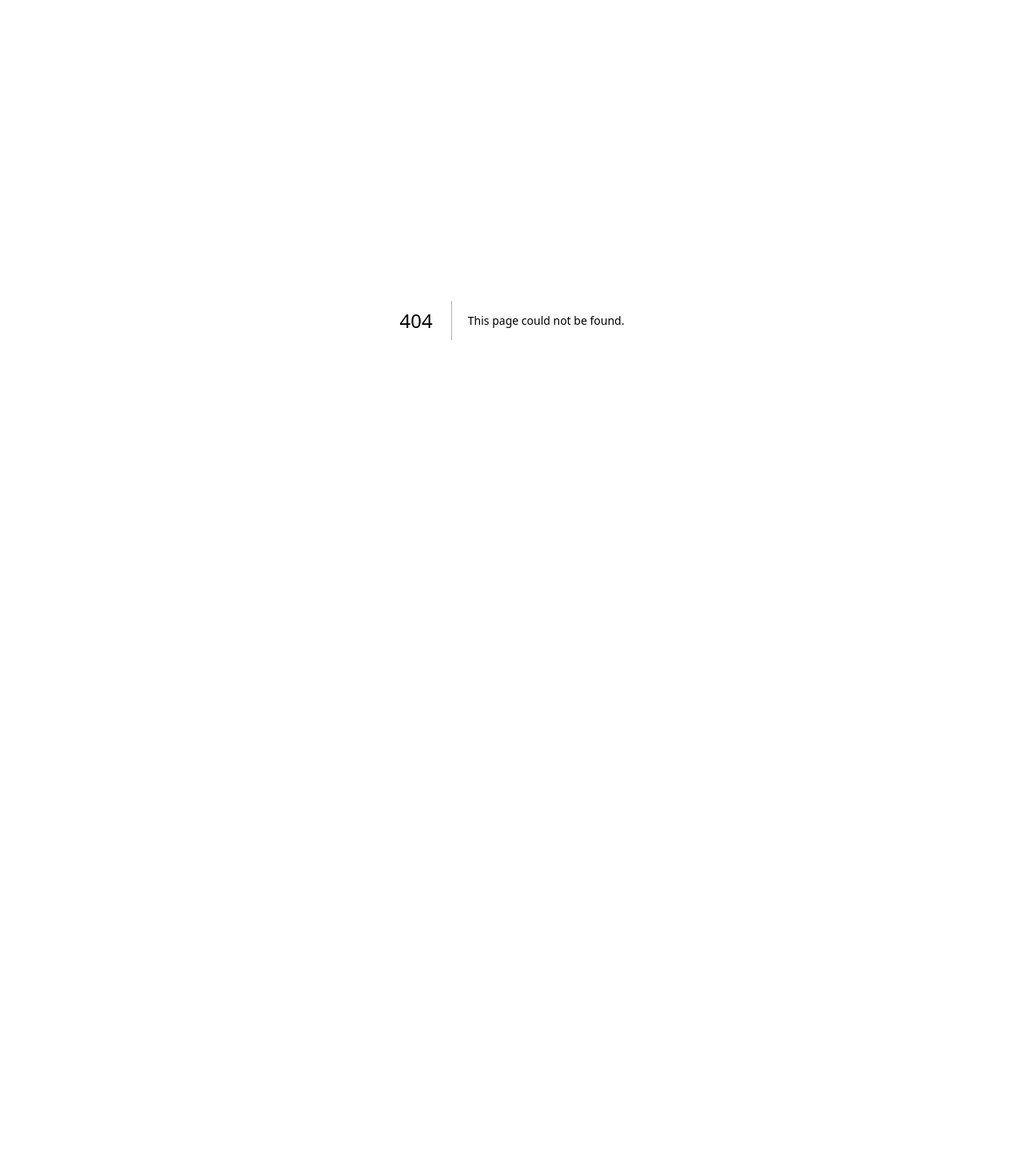
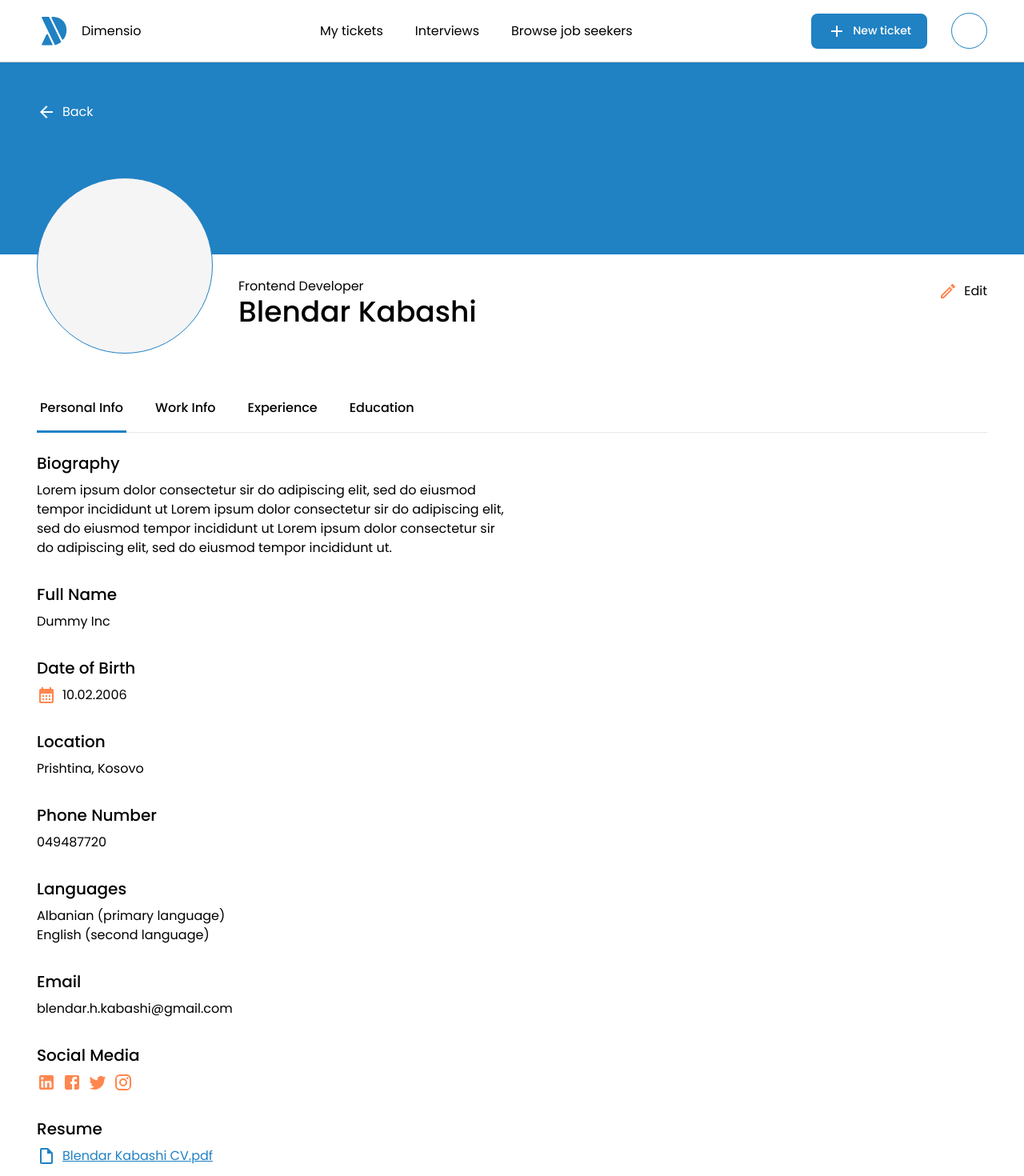
Before and after one commit to blendarkabashi/dimensio, a Next.js app: page /my-profile in a window 1280 px wide. Before the commit this address had no page. Shown: the top 1470 px of the page at 80% size. Before the commit the page ends 800 px from the top, so only its background shows below. Built offline with nearby package versions, Linux system fonts and the light colour scheme.

Commit message:
my profile (job seeker perspective)

```diff
--- /dev/null
+++ b/pages/my-profile/index.js
@@ -0,0 +1,203 @@
+import Header from 'components/header';
+import ArrowBack from '@mui/icons-material/ArrowBack';
+import Edit from '@mui/icons-material/EditOutlined';
+import Tabs from 'components/tabs';
+import { useState } from 'react';
+import Calendar from '@mui/icons-material/CalendarMonth';
+import LinkedIn from '@mui/icons-material/LinkedIn';
+import Facebook from '@mui/icons-material/Facebook';
+import Twitter from '@mui/icons-material/Twitter';
+import Instagram from '@mui/icons-material/Instagram';
+import InsertDriveFileOutlined from '@mui/icons-material/InsertDriveFileOutlined';
+const index = () => {
+  const tabs = [
+    { id: 0, name: 'Personal Info' },
+    { id: 1, name: 'Work Info' },
+    { id: 2, name: 'Experience' },
+    { id: 3, name: 'Education' },
+  ];
+
+  const [currentTab, setCurrentTab] = useState(0);
+
+  return (
+    <>
+      <Header />
+      <div className="bg-blue h-[240px] py-[50px] -mb-24">
+        <div className="container">
+          <a href="" className="flex items-center text-white">
+            <ArrowBack className="mr-2" />
+            Back
+          </a>
+        </div>
+      </div>
+      <div className="container relative">
+        <div className="flex justify-between mb-10">
+          <div className="flex items-end">
+            <div className="rounded-full bg-lightGray border border-blue h-[220px] w-[220px] mr-8"></div>
+            <div className="pb-8">
+              <div>Frontend Developer</div>
+              <div className="font-medium text-4xl">Blendar Kabashi</div>
+            </div>
+          </div>
+          <div className="flex items-center cursor-pointer mt-16">
+            <Edit className="text-orange mr-2" />
+            Edit
+          </div>
+        </div>
+        <Tabs
+          tabs={tabs}
+          currentTab={currentTab}
+          setCurrentTab={setCurrentTab}
+        />
+        {currentTab == 0 ? (
+          <div className="w-1/2">
+            <div className="mb-8">
+              <div className="font-medium text-xl mb-2">Biography</div>
+              <div className="">
+                Lorem ipsum dolor consectetur sir do adipiscing elit, sed do
+                eiusmod tempor incididunt ut Lorem ipsum dolor consectetur sir
+                do adipiscing elit, sed do eiusmod tempor incididunt ut Lorem
+                ipsum dolor consectetur sir do adipiscing elit, sed do eiusmod
+                tempor incididunt ut.
+              </div>
+            </div>
+            <div className="mb-8">
+              <div className="font-medium text-xl mb-2">Full Name</div>
+              <div className="">Dummy Inc</div>
+            </div>
+            <div className="mb-8">
+              <div className="font-medium text-xl mb-2">Date of Birth</div>
+              <div className="flex items-center">
+                <Calendar className="text-orange mr-2" />
+                10.02.2006
+              </div>
+            </div>
+            <div className="mb-8">
+              <div className="font-medium text-xl mb-2">Location</div>
+              <div className="">Prishtina, Kosovo</div>
+            </div>
+            <div className="mb-8">
+              <div className="font-medium text-xl mb-2">Phone Number</div>
+              <div className="">049487720</div>
+            </div>
+            <div className="mb-8">
+              <div className="font-medium text-xl mb-2">Languages</div>
+              <div className="">Albanian (primary language)</div>
+              <div className="">English (second language)</div>
+            </div>
+            <div className="mb-8">
+              <div className="font-medium text-xl mb-2">Email</div>
+              <div className="">blendar.h.kabashi@gmail.com</div>
+            </div>
+            <div className="mb-8">
+              <div className="font-medium text-xl mb-2">Social Media</div>
+              <div className="flex items-center">
+                <LinkedIn className="text-orange mr-2 cursor-pointer" />
+                <Facebook className="text-orange mr-2 cursor-pointer" />
+                <Twitter className="text-orange mr-2 cursor-pointer" />
+                <Instagram className="text-orange cursor-pointer" />
+              </div>
+            </div>
+            <div className="mb-8">
+              <div className="font-medium text-xl mb-2">Resume</div>
+              <div className="flex flex-col">
+                <a href="#" className="text-blue underline flex items-center">
+                  <InsertDriveFileOutlined className="mr-2" />
+                  Blendar Kabashi CV.pdf
+                </a>
+              </div>
+            </div>
+          </div>
+        ) : currentTab == 1 ? (
+          <>
+            <div className="mb-8">
+              <div className="font-medium text-xl mb-2">Position</div>
+              <div className="">Frontend Developer</div>
+            </div>
+            <div className="mb-8">
+              <div className="font-medium text-xl mb-2">Hours per day</div>
+              <div className="">8 hours</div>
+            </div>
+            <div className="mb-8">
+              <div className="font-medium text-xl mb-2">Days of Work</div>
+              <div className="flex items-center">
+                <div className="rounded-md flex items-center justify-center mr-2 w-[40px] h-[40px] border border-blue text-black">
+                  Su
+                </div>
+                <div className="rounded-md flex items-center justify-center mr-2 w-[40px] h-[40px] bg-blue text-white">
+                  Mo
+                </div>
+                <div className="rounded-md flex items-center justify-center mr-2 w-[40px] h-[40px] bg-blue text-white">
+                  Tu
+                </div>
+                <div className="rounded-md flex items-center justify-center mr-2 w-[40px] h-[40px] bg-blue text-white">
+                  We
+                </div>
+                <div className="rounded-md flex items-center justify-center mr-2 w-[40px] h-[40px] bg-blue text-white">
+                  Th
+                </div>
+                <div className="rounded-md flex items-center justify-center mr-2 w-[40px] h-[40px] bg-blue text-white">
+                  Fr
+                </div>
+                <div className="rounded-md flex items-center justify-center w-[40px] h-[40px] border border-blue text-black">
+                  Sa
+                </div>
+              </div>
+            </div>
+            <div className="mb-8">
+              <div className="font-medium text-xl mb-2">Desired Income</div>
+              <div className="">$2000</div>
+            </div>
+            <div className="mb-8">
+              <div className="font-medium text-xl mb-2">Tech Stack</div>
+              <div className="flex items-center">
+                <div className="px-2 py-1 rounded-md flex items-center justify-center mr-2 bg-blue text-white">
+                  Frontend
+                </div>
+              </div>
+            </div>
+            <div className="mb-8">
+              <div className="font-medium text-xl mb-2">Skills</div>
+              <div className="flex items-center">
+                <div className="px-2 py-1 rounded-md flex items-center justify-center mr-2 bg-blue text-white">
+                  Javascript
+                </div>
+                <div className="px-2 py-1 rounded-md flex items-center justify-center mr-2 bg-blue text-white">
+                  HTML
+                </div>
+                <div className="px-2 py-1 rounded-md flex items-center justify-center mr-2 bg-blue text-white">
+                  CSS
+                </div>
+              </div>
+            </div>
+          </>
+        ) : currentTab == 2 ? (
+          <>
+            <div className="mb-8">
+              <div className="font-medium text-xl mb-2">Frontend Developer</div>
+              <div className="mb-2">Rrota Creative Studio</div>
+              <div className="">Oct 2021 - Present</div>
+            </div>
+            <div className="mb-8">
+              <div className="font-medium text-xl mb-2">Frontend Developer</div>
+              <div className="mb-2">Rrota Creative Studio</div>
+              <div className="">Oct 2021 - Present</div>
+            </div>
+          </>
+        ) : (
+          <>
+            <div className="mb-8">
+              <div className="font-medium text-xl mb-2">
+                Computer Science and Engineering
+              </div>
+              <div className="mb-2">University for Business and Technology</div>
+              <div className="">Oct 2016 - Oct 2019</div>
+            </div>
+          </>
+        )}
+      </div>
+    </>
+  );
+};
+
+export default index;
```
